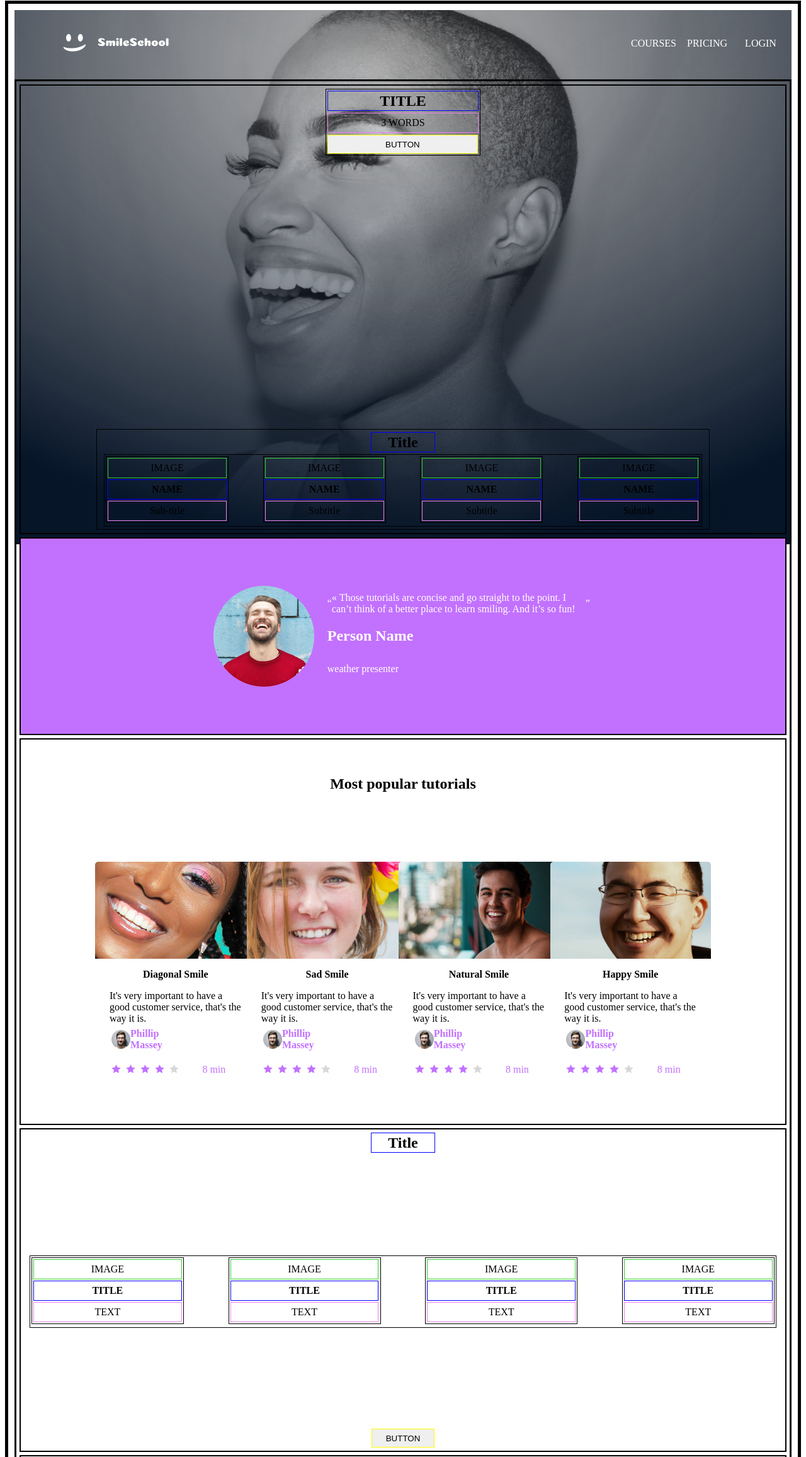
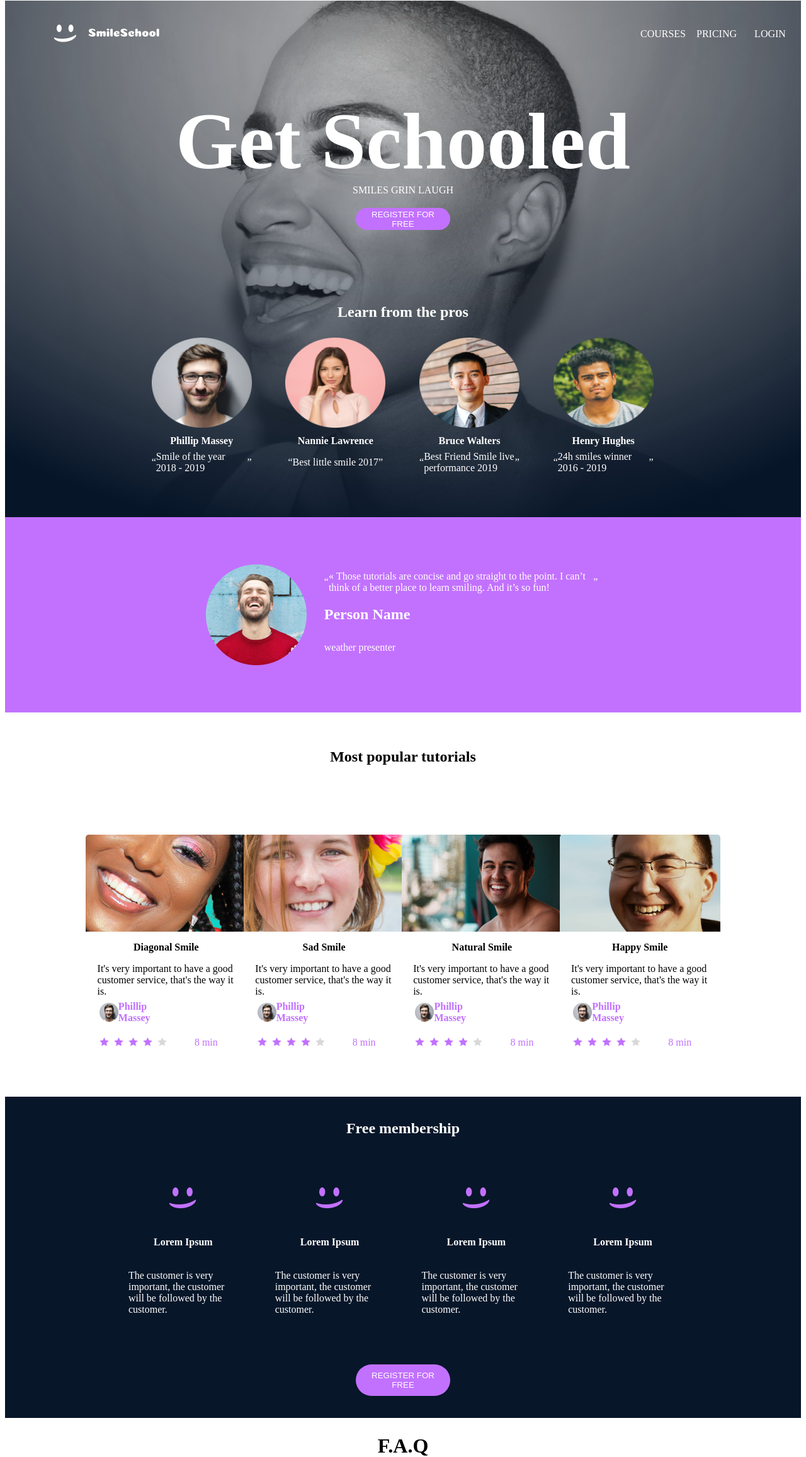
Before and after one commit to Enoch1357/alx_html_css, a plain HTML site: page css_advanced/index.html in a window 1280 px wide. Shown: the part 7-2320 px from the top of the page at 63% size. Drawn offline with Linux system fonts and the light colour scheme.

Commit message:
css advaned

```diff
--- a/css_advanced/index.html
+++ b/css_advanced/index.html
@@ -2,6 +2,7 @@
 <html lang="en">
     <head>
         <meta charset="utf-8">
+        <meta name="viewport" content="width=device-width, initial-scale=1.0">
         <title>HTML Wireframe</title>
         <link rel="stylesheet" href="styles.css">
         <style>
@@ -87,34 +88,34 @@
             <section id="section-1">
                 <!--first block-->
                 <div id="block-1a">
-                    <h1 class="Title">TITLE</h1>
-                    <p>3 WORDS</p>
-                    <button class="Button">BUTTON</button>
+                    <h1 class="Title">Get Schooled</h1>
+                    <p>SMILES GRIN LAUGH</p>
+                    <button class="Button">REGISTER FOR FREE</button>
                 </div>
                 <!--end of first block-->
                 <!--second block-->
                 <div id="block-1b">
-                    <h2 class="Title">Title</h2>
+                    <h2 class="Title">Learn from the pros</h2>
                     <div>
                         <div>
-                            <span class="Image">IMAGE</span>
-                            <h4 class="Name">NAME</h4>
-                            <p class="Subtitle">Sub-title</p>
+                            <image class="Image" src="phillip.png" alt="phillip"/>
+                            <h4 class="Name">Phillip Massey</h4>
+                            <q class="Subtitle">Smile of the year 2018 - 2019</q>
                         </div>
                         <div>
-                            <span class="Image">IMAGE</span>
-                            <h4 class="Name">NAME</h4>
-                            <p class="Subtitle">Subtitle</p>
+                            <image class="Image" src="nannie.png" alt="nannie"/>
+                            <h4 class="Name">Nannie Lawrence</h4>
+                            <q class="Subtitle">Best little smile 2017</q>
                         </div>
                         <div>
-                            <span class="Image">IMAGE</span>
-                            <h4 class="Name">NAME</h4>
-                            <p class="Subtitle">Subtitle</p>
+                            <image class="Image" src="bruce.png" alt="bruce"/>
+                            <h4 class="Name">Bruce Walters</h4>
+                            <q class="Subtitle">Best Friend Smile live performance 2019</q>
                         </div>
                         <div>
-                            <span class="Image">IMAGE</span>
-                            <h4 class="Name">NAME</h4>
-                            <p class="Subtitle">Subtitle</p>
+                            <image class="Image" src="henry.png" alt="henry"/>
+                            <h4 class="Name">Henry Hughes</h4>
+                            <q class="Subtitle">24h smiles winner 2016 - 2019</q>
                         </div>
                     </div>
                 </div>
@@ -197,30 +198,30 @@
 
             <!--Section-4-->
             <section id="section-4">
-                <h2 class="Title">Title</h2>
+                <h2 class="Title">Free membership</h2>
                 <div>
                     <div>
-                        <span class="Image">IMAGE</span>
-                        <h4 class="Name">TITLE</h4>
-                        <p class="Subtitle">TEXT</p>
+                        <image src="smile.png" alt="logo"/>
+                        <h4 class="Name">Lorem Ipsum</h4>
+                        <p class="Subtitle">The customer is very important, the customer will be followed by the customer.</p>
                     </div>
                     <div>
-                        <span class="Image">IMAGE</span>
-                        <h4 class="Name">TITLE</h4>
-                        <p class="Subtitle">TEXT</p>
+                        <image src="smile.png" alt="logo"/>
+                        <h4 class="Name">Lorem Ipsum</h4>
+                        <p class="Subtitle">The customer is very important, the customer will be followed by the customer.</p>
                     </div>
                     <div>
-                        <span class="Image">IMAGE</span>
-                        <h4 class="Name">TITLE</h4>
-                        <p class="Subtitle">TEXT</p>
+                        <image src="smile.png" alt="logo"/>
+                        <h4 class="Name">Lorem Ipsum</h4>
+                        <p class="Subtitle">The customer is very important, the customer will be followed by the customer.</p>
                     </div>
                     <div>
-                        <span class="Image">IMAGE</span>
-                        <h4 class="Name">TITLE</h4>
-                        <p class="Subtitle">TEXT</p>
+                        <image src="smile.png" alt="logo"/>
+                        <h4 class="Name">Lorem Ipsum</h4>
+                        <p class="Subtitle">The customer is very important, the customer will be followed by the customer.</p>
                     </div>
                 </div>
-                <button class="Button">BUTTON</button>
+                <button class="Button">REGISTER FOR FREE</button>
             </section>
             <!--End of section 4-->
 
--- a/css_advanced/styles.css
+++ b/css_advanced/styles.css
@@ -1,8 +1,7 @@
 body
 {
-    border: 5px solid black;
-    height: 520vh;
-    padding: 10px;
+    border: 0;
+    height: 482vh;
 }
 
 body div
@@ -73,67 +72,77 @@ header div
 
 main
 {
-    border: 3px solid black;
+    border: 0;
     height: 2890px;
-    padding: 5px;
 }
 
 main #section-1
 {
-    border: 2px solid black;
+    border: 0;
     padding: 5px;
     height: 700px;
     display: flex;
     flex-direction: column;
-    justify-content: space-between;
+    justify-content: space-around;
     align-items: center;
 }
 
 #section-1 #block-1a
 {
-    border: 1px solid black;
-    width: 20%;
+    border: 0;
+    width: 60%;
     padding: 2px;
-    height: 100px;
+    height: 200px;
+    display: flex;
+    flex-direction: column;
+    justify-content: space-around;
+    align-items: center;
 }
 
 #section-1 #block-1a .Title
 {
-    border: 1px solid blue;
+    border: 0;
     margin: 0;
+    height: 50%;
+    margin-bottom: 3px;
+    display: flex;
+    align-items: center;
+    justify-content: center;
+    color: white;
+    font-size: 800%;
+}
+
+#section-1 #block-1a p
+{
+    border: 0;
+    margin: 0;
+    width: 40%;
     height: 30px;
     margin-bottom: 3px;
     display: flex;
     align-items: center;
-    justify-content: center;
-}
-
-#section-1 #block-1a p
-{
-    border: 1px solid violet;
-    margin: 0;
-    height: 30px;
-    margin-bottom: 3px;
-    display: flex;
-    align-items: center;
-    justify-content: center;
+    justify-content: space-around;
+    color: white;
 }
 
 #section-1 #block-1a button
 {
-    border: 1px solid yellow;
-    height: 30px;
+    border: 0;
+    border-radius: 30px;
+    height: 35px;
     display: flex;
     align-items: center;
     justify-content: center;
-    width: 99.5%;
+    width: 20%;
+    color: white;
+    background-color: rgba(194, 113, 255, 1);
 }
 
 #section-1 #block-1b
 {
-    border: 1px solid black;
+    border: 0;
     width: 80%;
-    height: 150px;
+    height: 40%;
     padding: 4px;
     display: flex;
     flex-direction: column;
@@ -143,14 +152,16 @@ main #section-1
 
 #section-1 #block-1b h2
 {
-    width: 100px;
+    border: 0;
+    width: 30%;
+    color: white;
 }
 
 #section-1 #block-1b div
 {
-    border:1px solid black;
-    height: 109px;
-    width: 98%;
+    border: 0;
+    height: 80%;
+    width: 80%;
     padding: 2px;
     display: flex;
     flex-direction: row;
@@ -159,8 +170,8 @@ main #section-1
 
 #section-1 #block-1b div div
 {
-    border: 1px solid black;
-    height: 100px;
+    border: 0;
+    height: 98%;
     width: 20%;
     padding: 2px;
     display: flex;
@@ -170,10 +181,11 @@ main #section-1
 
 #section-1 #block-1b div div .Image
 {
-    border: 1px solid limegreen;
+    border: 0;
     width: 99%;
-    height: 30%;
+    height: 65%;
     margin: 0;
+    margin-bottom: 10px;
     display: flex;
     align-items: center;
     justify-content: center;
@@ -181,34 +193,35 @@ main #section-1
 
 #section-1 #block-1b div div .Name
 {
-    border: 1px solid blue;
+    border: 0;
     width: 99%px;
-    height: 30%;
+    height: 10%;
     margin: 0;
     display: flex;
     align-items: center;
     justify-content: center;
+    color: white;
 }
 
 #section-1 #block-1b div div .Subtitle
 {
-    border: 1px solid violet;
+    border: 0;
     width: 99%;
-    height: 30%;
+    height: 20%;
     margin: 0;
     display: flex;
     align-items: center;
     justify-content: center;
+    color: white;
 }
 
 
 
 main #section-2
 {
-    border: 2px solid black;
+    border: 0;
     padding: 5px;
     height: 300px;
-    margin-top: 5px;
     display: flex;
     align-items: center;
     justify-content: center;
@@ -282,10 +295,9 @@ main #section-2
 
 main #section-3
 {
-    border: 2px solid black;
+    border: 0;
     padding: 5px;
     height: 600px;
-    margin-top: 5px;
     display: flex;
     flex-direction: column;
     align-items: center;
@@ -322,7 +334,7 @@ main #section-3
     align-items: center;
 }
 
-#section-3 div div span
+#section-3 div div image
 {
     margin-bottom: 1px;
     height: 80%;
@@ -391,41 +403,65 @@ main #section-3
 
 main #section-4
 {
-    border: 2px solid black;
+    border: 0;
     padding: 5px;
-    margin-top: 5px;
     height: 500px;
     display: flex;
     flex-direction: column;
+    justify-content: space-around;
+    align-items: center;
+    background-color: rgba(7, 22, 41, 1);
+}
+
+#section-4 h2
+{
+    width: 30%;
+    color: white;
+    font-size: x-large;
+    margin-bottom: 15px;
+    border: 0;
+}
+
+#section-4 div
+{
+    border: 0;
+    height: 40%;
+    width: 70%;
+    padding: 2px;
+    display: flex;
+    flex-direction: row;
     justify-content: space-between;
     align-items: center;
 }
 
-#section-4 h2
+#section-4 div h4
 {
-    width: 100px;
+    color: white;
+    border: 0;
 }
 
-#section-4 div
+#section-4 div p
 {
-    border:1px solid black;
-    height: 109px;
-    width: 98%;
-    padding: 2px;
-    display: flex;
-    flex-direction: row;
-    justify-content: space-between;
+    color: white;
+    border: 0;
 }
+
 
 #section-4 button
 {
-    width: 100px;
+    width: 12%;
+    background-color: rgba(194, 113, 255, 1);
+    color: white;
+    border-radius: 30px;
+    height: 10%;
+    margin-top: 20px;
+    border: 0;
 }
 
 #section-4 div div
 {
-    border: 1px solid black;
-    height: 100px;
+    border: 0;
+    height: 98%;
     width: 20%;
     padding: 2px;
     display: flex;
@@ -436,10 +472,9 @@ main #section-4
 
 main #section-5
 {
-    border: 2px solid black;
+    border: 0;
     padding: 5px;
     height: 700px;
-    margin-top: 5px;
     display: flex;
     flex-direction: column;
     justify-content: space-around;
@@ -504,7 +539,6 @@ main #section-5
 footer
 {
     border: 0;
-    margin-top: 10px;
     height: 150px;
     padding: 5px;
     background-color: rgba(7, 22, 41, 1);
```
Also changed, not shown: css_advanced/bruce.png (added), css_advanced/henry.png (added), css_advanced/nannie.png (added), css_advanced/philip.png (deleted), css_advanced/phillip.png (added), css_advanced/play.png (added), css_advanced/smile.png (added).
